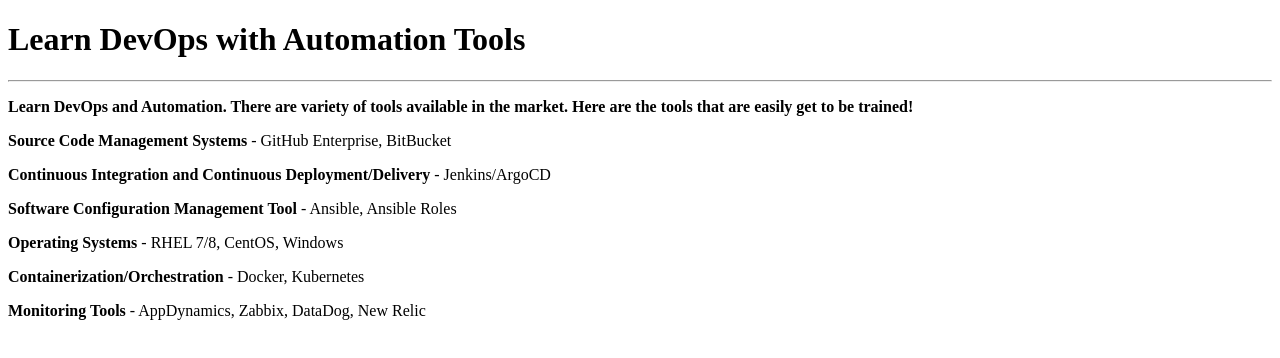
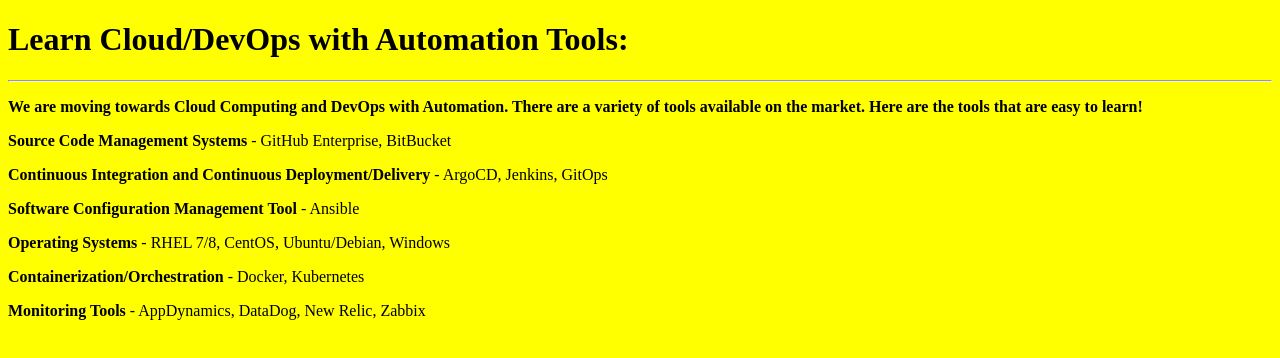
Before and after one commit to thangacodes/Scripting, a plain HTML site: page Iac_TF/mysql_workouts/index.html in a window 1280 px wide. Drawn offline with Linux system fonts and the light colour scheme.

Commit message:
pushing to the remote

```diff
--- a/Iac_TF/mysql_workouts/index.html
+++ b/Iac_TF/mysql_workouts/index.html
@@ -16,19 +16,18 @@
     <header>
         <div class="header-content">
             <div class="header-content-inner">
-			<body bgcolor="white">
-                <h1>Learn DevOps with Automation Tools</h1>
+			<body bgcolor="yellow">
+                <h1>Learn Cloud/DevOps with Automation Tools:</h1>
                 <hr>
-                <p><b>Learn DevOps and Automation. There are variety of tools available in the market. Here are the tools that are easily get to be trained!</b> </p>
+                <p><b> We are moving towards Cloud Computing and DevOps with Automation. There are a variety of tools available on the market. Here are the tools that are easy to learn!</b> </p>
 				<p><b> Source Code Management Systems</b> - GitHub Enterprise, BitBucket </p>
-				<p><b> Continuous Integration and Continuous Deployment/Delivery</b> - Jenkins/ArgoCD </p>
-				<p><b> Software Configuration Management Tool</b> - Ansible, Ansible Roles </p>
-				<p><b> Operating Systems</b> - RHEL 7/8, CentOS, Windows </p>
+				<p><b> Continuous Integration and Continuous Deployment/Delivery</b> - ArgoCD, Jenkins, GitOps </p>
+				<p><b> Software Configuration Management Tool</b> - Ansible </p>
+				<p><b> Operating Systems</b> - RHEL 7/8, CentOS, Ubuntu/Debian, Windows </p>
 				<p><b> Containerization/Orchestration</b> - Docker, Kubernetes </p>
-				<p><b> Monitoring Tools</b> - AppDynamics, Zabbix, DataDog, New Relic </p>
+				<p><b> Monitoring Tools</b> - AppDynamics, DataDog, New Relic, Zabbix </p>
             </div>
         </div
     </header>
 </body>
-
 </html>
```
